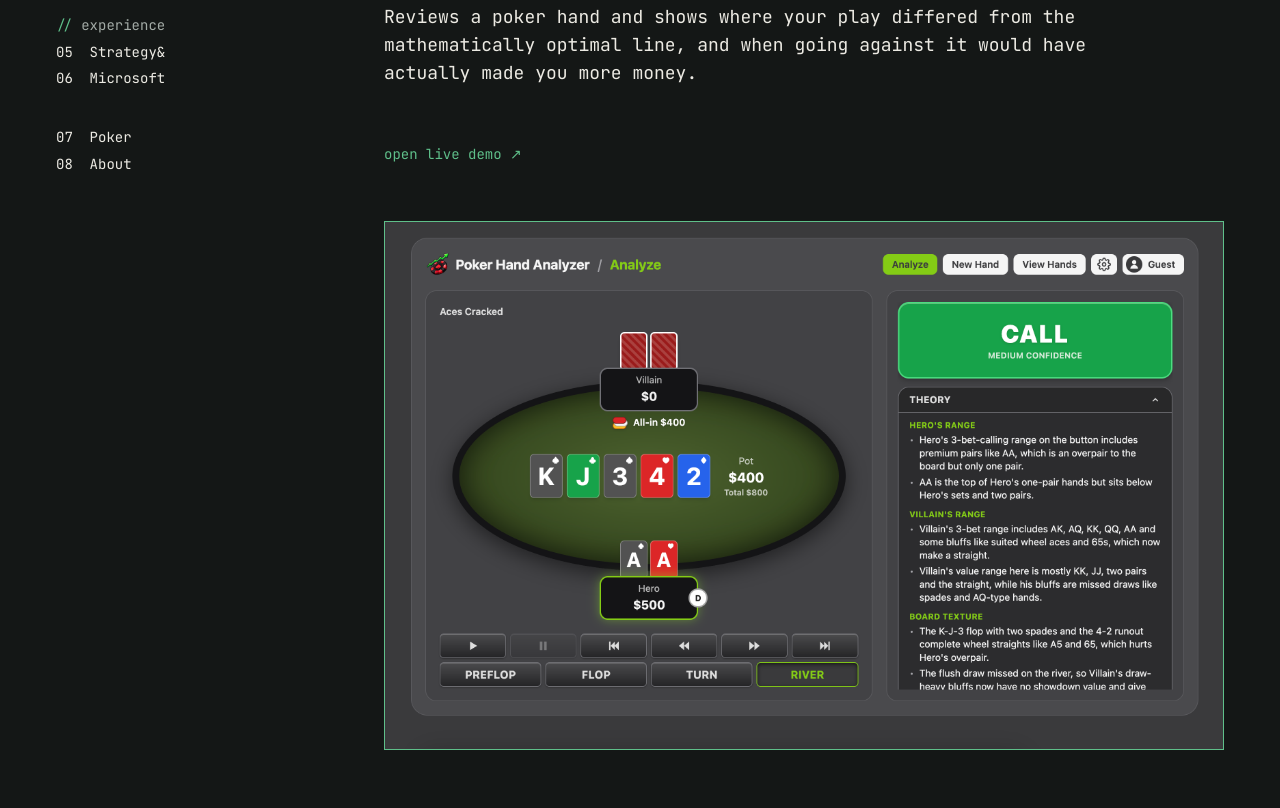
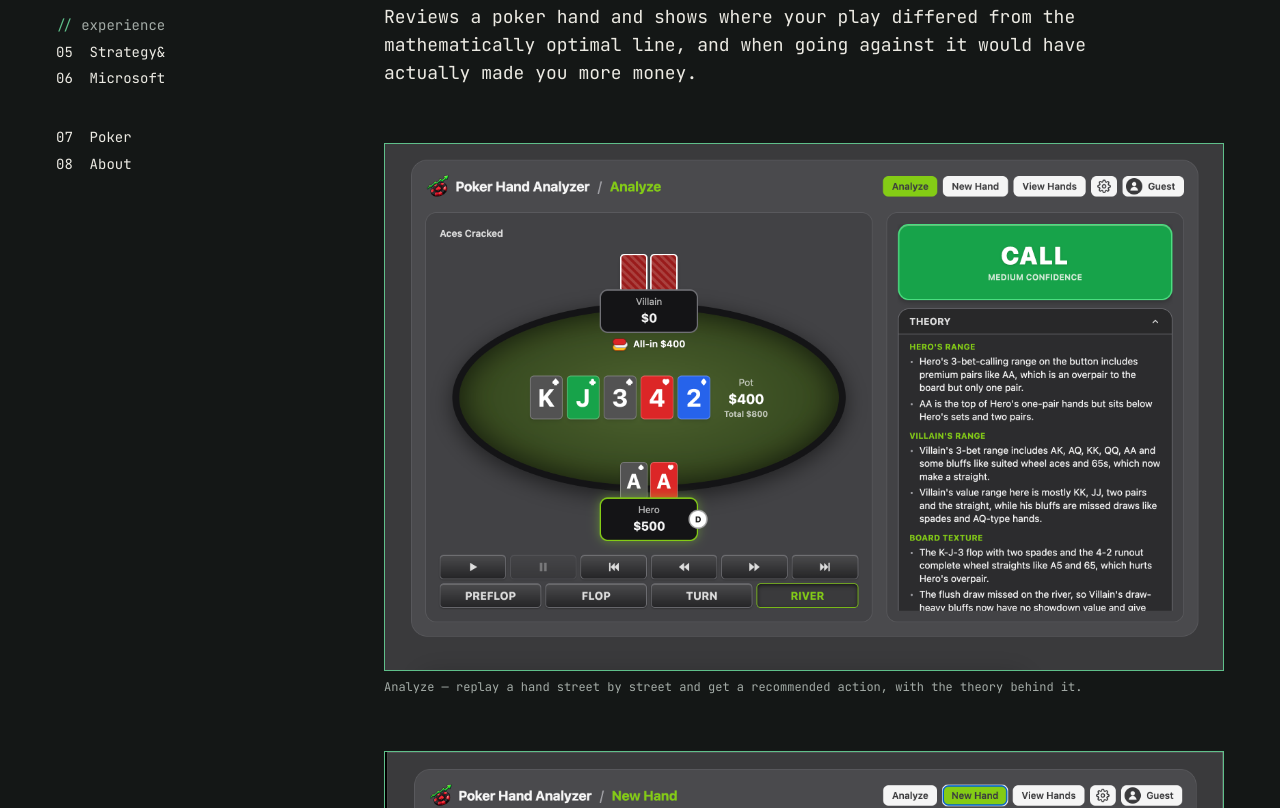
Before and after one commit to Qkarnsbboy/Website26, an Astro site: page /projects/poker-hand-analyzer in a window 1280 px wide. Shown: the part 272-1080 px from the top of the page. Built offline with nearby package versions, Linux system fonts and the light colour scheme; Astro itself is replaced by a stand-in of ours.

Commit message:
Add captioned screenshots to project pages
- Let each project show several screenshots, each with a short caption
- Add New Hand and Saved Hands screenshots to Poker Hand Analyzer
- Move the live demo link below the screenshots

Co-Authored-By: Claude Opus 5.5 <noreply@anthropic.com>

```diff
--- a/src/components/ProjectRow.astro
+++ b/src/components/ProjectRow.astro
@@ -41,7 +41,7 @@ if (project.status === 'live') {
   {showImage && (
     <a href={pageHref} class="block">
       <img
-        src={project.image}
+        src={project.images[0].src}
         alt={`${project.title} screenshot`}
         loading="lazy"
         class={`w-full h-auto border ${imageBorderClass}`}
--- a/src/data/projects.ts
+++ b/src/data/projects.ts
@@ -4,11 +4,17 @@
 
 export type ProjectStatus = 'live' | 'wip' | 'planned';
 
+// One screenshot on a project page, with an optional line of text below it.
+export interface Screenshot {
+  src: string;
+  caption?: string;
+}
+
 export interface Project {
   slug: string; // used in the page address: /projects/<slug>
   title: string;
   description: string;
-  image: string;
+  images: Screenshot[]; // the first one also shows on the home page
   status: ProjectStatus;
   link: string | null; // live demo, if there is one
 }
@@ -19,7 +25,20 @@ export const projects: Project[] = [
     title: 'Poker Hand Analyzer',
     description:
       'Reviews a poker hand and shows where your play differed from the mathematically optimal line, and when going against it would have actually made you more money.',
-    image: '/assets/Poker_Analyzer_App.png',
+    images: [
+      {
+        src: '/assets/Poker_Analyzer_App.png',
+        caption: 'Analyze — replay a hand street by street and get a recommended action, with the theory behind it.',
+      },
+      {
+        src: '/assets/Poker_Analyzer_NewHand.png',
+        caption: 'New Hand — enter the stakes, stacks, cards and action for a hand you played.',
+      },
+      {
+        src: '/assets/Poker_Analyzer_SavedHands.png',
+        caption: 'Saved Hands — search, filter and reopen every hand you have saved.',
+      },
+    ],
     status: 'live',
     link: 'https://pokerhandanalyzer.app/',
   },
@@ -28,7 +47,7 @@ export const projects: Project[] = [
     title: 'Strategy Visualizer',
     description:
       'An options payoff terminal. Build a strategy from calls and puts, then see its payoff at expiry, break-even point, and Greeks.',
-    image: '/assets/Strategy_Visualizer.jpg',
+    images: [{ src: '/assets/Strategy_Visualizer.jpg' }],
     status: 'live',
     link: 'https://strategy-visualizer-hazel.vercel.app/',
   },
@@ -37,7 +56,7 @@ export const projects: Project[] = [
     title: 'Gamertag Lookup',
     description:
       "Look up a player once and get their stats from every game they play, pulled together from each platform's separate database.",
-    image: '/assets/GamerTag_Lookup.jpeg',
+    images: [{ src: '/assets/GamerTag_Lookup.jpeg' }],
     status: 'planned',
     link: null,
   },
@@ -46,7 +65,7 @@ export const projects: Project[] = [
     title: 'Steam Options Pricer',
     description:
       'Takes historical prices for Counter-Strike skins and builds options chains on top of them, treating the skin market like a tradable asset.',
-    image: '/assets/SteamSkin.webp',
+    images: [{ src: '/assets/SteamSkin.webp' }],
     status: 'planned',
     link: null,
   },
--- a/src/pages/projects/[slug].astro
+++ b/src/pages/projects/[slug].astro
@@ -45,16 +45,25 @@ if (project.status === 'live') {
 
   <p class="text-base md:text-lg leading-normal max-w-[720px]">{project.description}</p>
 
+  <!-- Every screenshot, each with its caption below -->
+  {project.images.map((image) => (
+    <figure class="flex flex-col gap-2">
+      <img
+        src={image.src}
+        alt={image.caption ?? `${project.title} screenshot`}
+        loading="lazy"
+        class={`w-full h-auto border ${imageBorderClass}`}
+      />
+      {image.caption && (
+        <figcaption class="text-muted text-xs">{image.caption}</figcaption>
+      )}
+    </figure>
+  ))}
+
   <!-- Link to the live demo, if there is one -->
   {project.link && (
     <a href={project.link} target="_blank" rel="noopener noreferrer" class="self-start text-felt hover:underline">
       open live demo ↗
     </a>
   )}
-
-  <img
-    src={project.image}
-    alt={`${project.title} screenshot`}
-    class={`w-full h-auto border ${imageBorderClass}`}
-  />
 </BaseLayout>
```
Also changed, not shown: public/assets/Poker_Analyzer_NewHand.png (added), public/assets/Poker_Analyzer_SavedHands.png (added).
